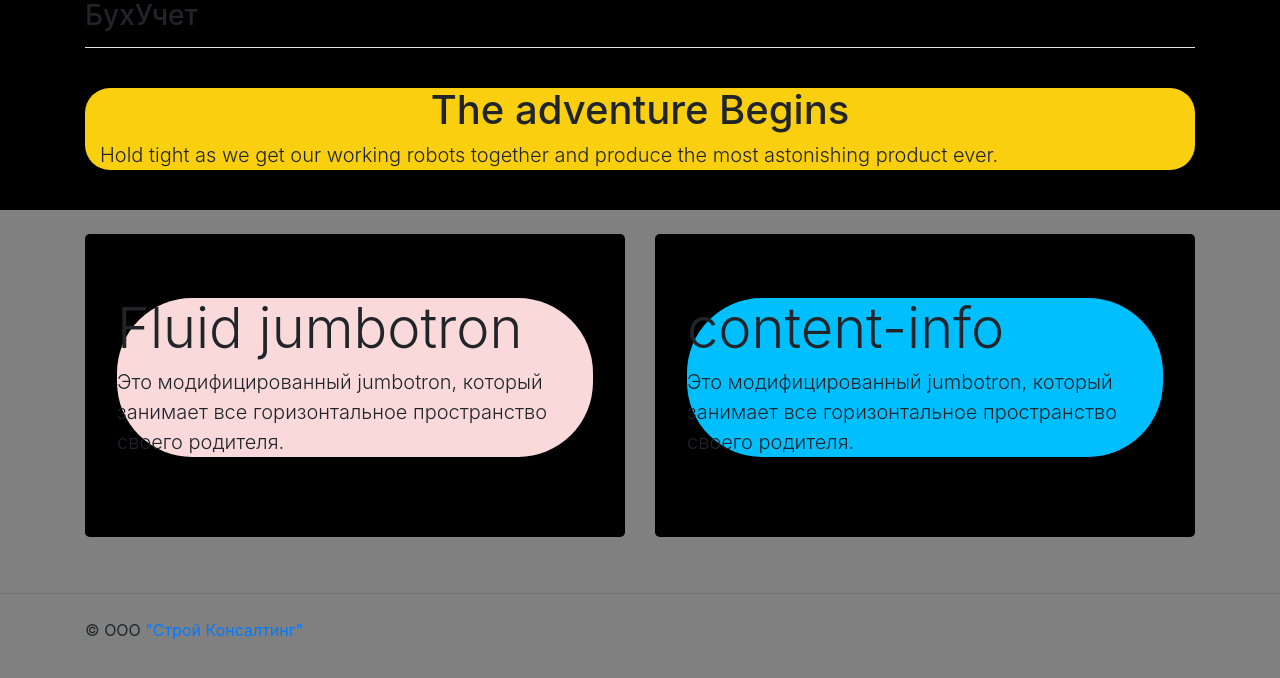
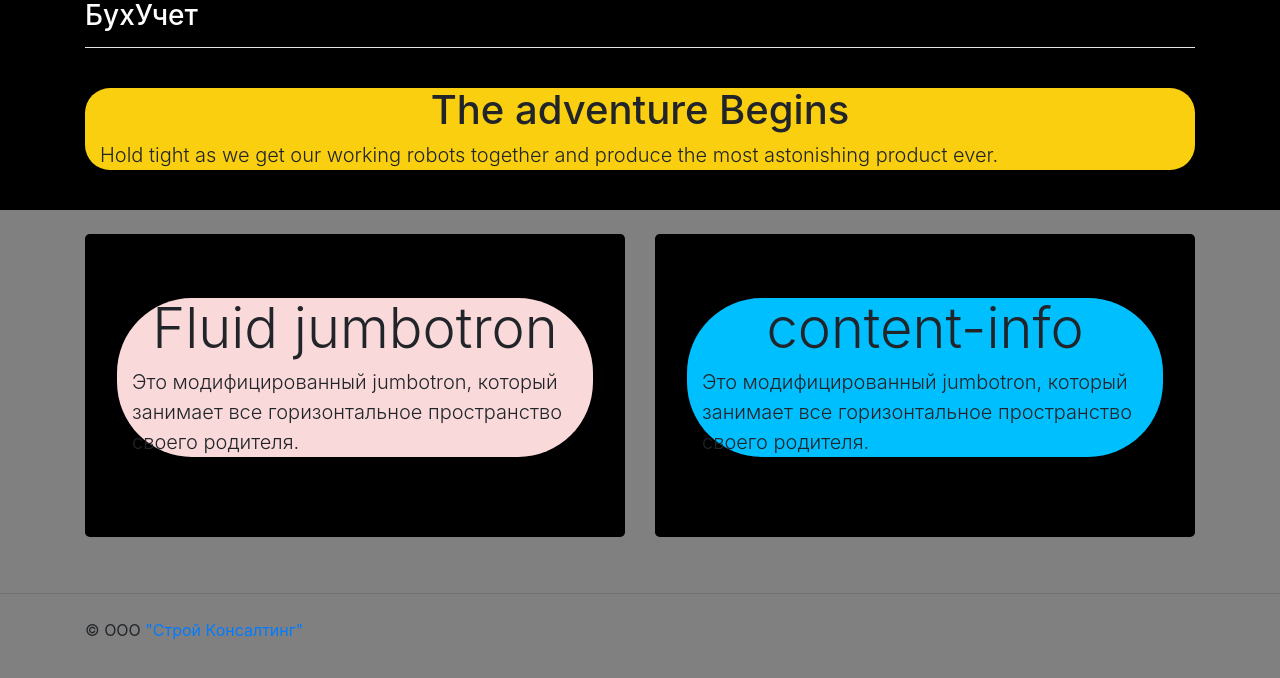
Before and after one commit to Rosabuhit/mysite, a Django app: page / in a window 1280 px wide. Shown: the top 678 px of the page. Run offline with Django 3.2, Linux system fonts and the light colour scheme; some libraries are stand-ins or nearby versions.

Commit message:
Изменил верстку

```diff
--- a/info/templates/home.html
+++ b/info/templates/home.html
@@ -51,7 +51,7 @@
     <div class="cover-container"><div class="container">
       <div class="masthead clearfix">
         <div class="inner" >
-          <h3 class="masthead-brand">БухУчет</h3>
+          <h3 class="masthead-brand"><font color="white">БухУчет</font></h3>
         </div>
       </div><hr color="white" class="my-3"> <br>
         <div class="inner cover">
@@ -62,13 +62,15 @@
   <br /></div> <br />
 <div class="container"><div class="row"><div class="col-sm-6">
     <div class="jumbotron"><div class="contact">
-    <h1 class="display-4">Fluid jumbotron</h1>
-    <p class="lead">Это модифицированный jumbotron, который занимает все горизонтальное пространство своего родителя.</p>
-      </div></div></div>
+        <div class="container"><h1 align="center" class="display-4">Fluid jumbotron</h1></div>
+    <div class="container">
+        <p class="lead">Это модифицированный jumbotron, который занимает все горизонтальное пространство своего родителя.</p>
+    </div></div></div></div>
     <div class="col-sm-6"><div class="jumbotron"><div class="content-info">
-        <h1 class="display-4">content-info</h1>
-    <p class="lead">Это модифицированный jumbotron, который занимает все горизонтальное пространство своего родителя.</p>
-    </div></div></div>
+        <div class="container"><h1 align="center" class="display-4">content-info</h1></div>
+        <div class="container">
+        <p class="lead">Это модифицированный jumbotron, который занимает все горизонтальное пространство своего родителя.</p>
+        </div></div></div></div>
 </div></div>
 
 
```
